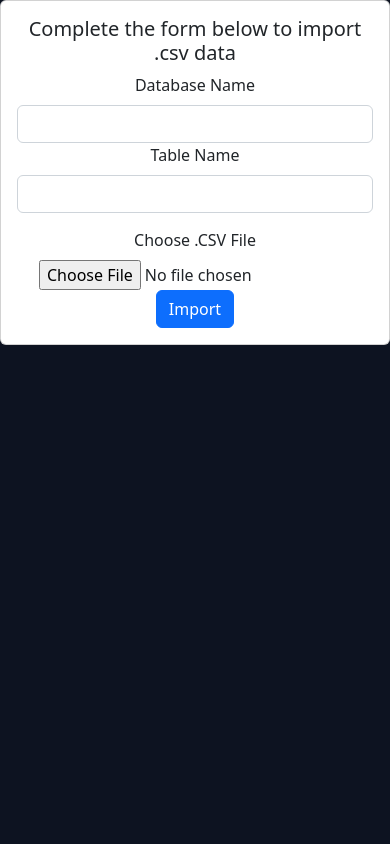
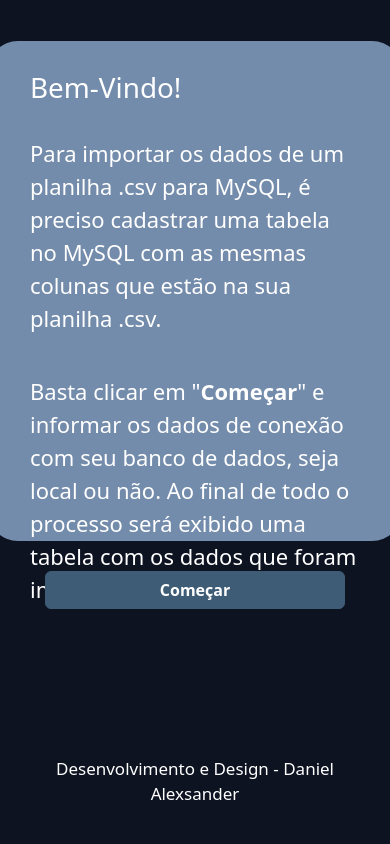
Before and after one commit to danielalexsander/csv_migration, a PHP site: page / in a window 390 px wide. Run offline with PHP 8.4, Linux system fonts and the light colour scheme.

Commit message:
Duas primeiras telas

```diff
--- a/index.html
+++ b/index.html
@@ -4,7 +4,7 @@
 * @category  [CSV]
 * @author    Daniel Alexsander Inocêncio [daniel.alexsander00@hotmail.com]
 * @copyright [Daniel Alexsander]
-* @version   v1
+* @version   v2
 * @since     02/04/2020
 * @updated   09/05/2023
 -->
@@ -12,34 +12,41 @@
 <!DOCTYPE html>
 <html>
     <link href="https://cdn.jsdelivr.net/npm/bootstrap@5.2.3/dist/css/bootstrap.min.css" rel="stylesheet" integrity="sha384-rbsA2VBKQhggwzxH7pPCaAqO46MgnOM80zW1RWuH61DGLwZJEdK2Kadq2F9CUG65" crossorigin="anonymous">
+    <link rel="stylesheet" href="style.css">
     <head>
+        <meta charset="UTF-8">
+        <meta http-equiv="X-UA-Compatible" content="IE=edge">
+        <meta name="viewport" content="width=device-width, initial-scale=1.0">
         <script src="jquery-3.2.1.min.js"></script>
-        <link rel="stylesheet" href="style.css">
+        <title>Importar .csv para MySQL</title>
     </head>
     <body class="background-padrao">
-        <div class="card text-center">
-            <div class="card-body">
-                <h5 class="card-title">Complete the form below to import .csv data</h5>
+        <div class="row">
+            <div class="col-sm-2"></div>
+            <div class="col-sm-8 index-aviso">
+                <div class="index-texto">
+                    <h1>Bem-Vindo!</h1>
+                    <br>
+                    <p class="index-paragrafo">
+                        Para importar os dados de um planilha .csv para MySQL, é preciso cadastrar uma tabela no MySQL com as mesmas colunas que estão na sua planilha .csv.
+                    </p>
+                    <br>
+                    <p class="index-paragrafo">
+                        Basta clicar em "<b>Começar</b>" e informar os dados de conexão com seu banco de dados, seja local ou não. Ao final de todo o processo será exibido uma tabela com os dados que foram importados!
+                    </p>
+                    <center class="index-rodape">Desenvolvimento e Design - Daniel Alexsander</center>
+                </div>
+            </div>
+            <div class="col-sm-2"></div>
+        </div>
+        <div class="row">
+            <div class="col-sm-2"></div>
+            <div class="col-sm-8">
                 <center>
-                    <form method="POST" action="process.php" enctype="multipart/form-data">
-                        <div class="col-sm-3">
-                            <label for="database_name" class="form-label">Database Name</label>
-                            <input type="text" class="form-control" required name="database_name" id="database_name">
-                        </div>
-                        <div class="col-sm-3">
-                            <label for="table_name" class="form-label">Table Name</label>
-                            <input type="text" class="form-control" required name="table_name" id="table_name">
-                        </div>
-                        <div class="col-sm-3" style="margin-top:15px;">
-                            <label for="table_name" class="form-label">Choose .CSV File</label>
-                            <input type="file" name="file" id="file" required accept=".csv">
-                        </div>
-                        <div class="submitBtn">
-                            <button type="submit" class="btn btn-primary">Import</button>
-                        </div>
-                    </form>
+                    <a href="form.html" class="btn btn-default index-botao">Começar</a>
                 </center>
             </div>
+            <div class="col-sm-2"></div>
         </div>
     </body>
 </html>
--- a/style.css
+++ b/style.css
@@ -1,3 +1,53 @@
 .background-padrao {
     background-color: #0D1321;
 }
+
+.index-aviso {
+    background-color: #748CAB;
+    color: white;
+    margin-top: 10%;
+    height: 500px;
+    border-radius: 30px;
+}
+
+.index-texto {
+    margin: 30px;
+}
+
+.index-paragrafo {
+    font-size:22px;
+}
+
+.index-rodape {
+    font-size: 17px;
+    margin-top: 150px;
+}
+
+.index-botao {
+    background-color: #3E5C76;
+    border-color: #3E5C76;
+    width: 300px;
+    margin-top: 30px;
+    color: white;
+    font-weight: bold;
+}
+
+.index-botao:hover {
+    background-color: #748CAB;
+    border-color: #748CAB;
+    color: white;
+}
+
+.form-container {
+    margin-top: 10%;
+    height: 500px;
+    color: white;
+}
+
+.form-label {
+    margin-top: 15px;
+}
+
+.input-color {
+    background-color: #F0EBD8;
+}
```
Also changed, not shown: form.html (+48 -0 lines).
